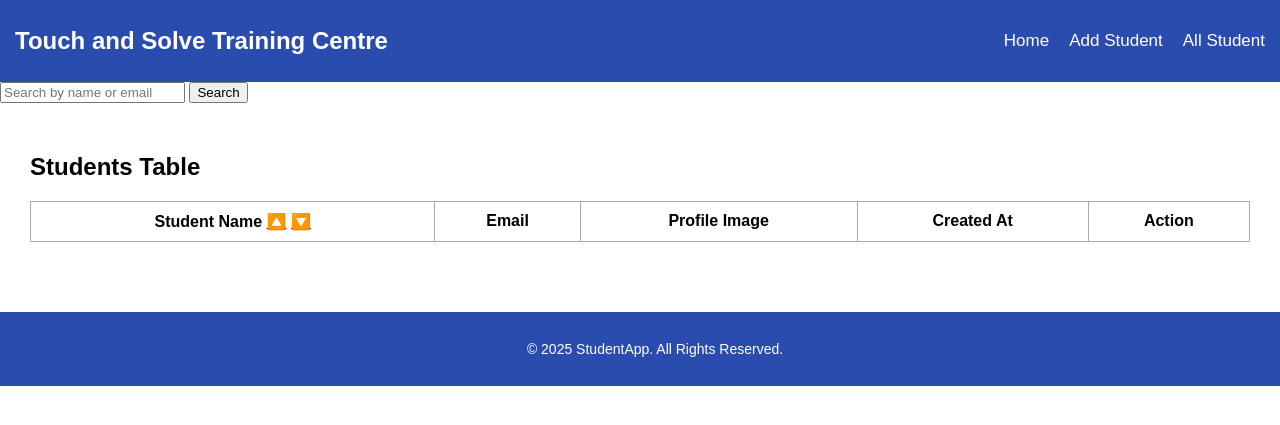
After one commit to NurMohammadakram/django_templates, a Django app: template myProject/student_info/templates/student/all_student.html in a window 1280 px wide. The commit adds this page. Shown: the top 425 px of the page. Run offline with Django 5.2, Linux system fonts and the light colour scheme; the template is opened without the code that fills it, so the values that code supplies are empty.

Commit message:
added create, show functionality

```diff
--- a/myProject/student_info/templates/includes/header.html
+++ b/myProject/student_info/templates/includes/header.html
@@ -2,7 +2,7 @@
     <h2 class="logo">Touch and Solve Training Centre</h2>
     <ul>
         <li><a href="">Home</a></li>
-        <li><a href="/add_student">Add Student</a></li>
-        <li><a href="/all_student">All Student</a></li>
+        <li><a href="{ % url 'add_student' % }">Add Student</a></li>
+        <li><a href="{ % url 'all_student' % }">All Student</a></li>
     </ul>
 </nav>
--- /dev/null
+++ b/myProject/student_info/templates/student/all_student.html
@@ -0,0 +1,62 @@
+
+{% extends 'base.html' %}
+
+
+
+{% block title %}
+All Student - Student Management
+{% endblock title %}
+
+
+
+{% block content %}
+
+<!-- Search Section -->
+<section class="search-section">
+    <form method="GET">
+        <input type="text" name="q" value="{{ request.GET.q }}" placeholder="Search by name or email"
+            class="search-input">
+        <button type="submit" class="search-btn">Search</button>
+    </form>
+</section>
+
+
+<!-- Students Table -->
+<section id="show" class="section">
+    <h2 class="title">Students Table</h2>
+    <table>
+        <thead>
+            <tr>
+                <th>Student Name
+                    <a href="?order=asc" class="sort-icon">🔼</a>
+                    <a href="?order=desc" class="sort-icon">🔽</a>
+                </th>
+                <th>Email</th>
+                <th>Profile Image</th>
+                <th>Created At</th>
+                <th>Action</th>
+            </tr>
+        </thead>
+
+        <tbody>
+
+            {% for student in students %}
+            <tr>
+                <td>{{ student.name }}</td>
+                <td>{{ student.email }}</td>
+                <td><img src="{{ student.image.url }}" width="60"></td>
+                <td>{{ student.created_at }}</td>
+                <td>
+                    <a href="" class="btn view-btn">View</a>
+                    <a href="{% url 'edit_student' student.id %}" class="btn edit-btn">Edit</a>
+                    <a href="" class="btn delete-btn">Delete</a>
+                </td>
+            </tr>
+            {% endfor %}
+
+
+
+        </tbody>
+    </table>
+</section>
+{% endblock content %}
--- a/myProject/student_info/urls.py
+++ b/myProject/student_info/urls.py
@@ -3,5 +3,6 @@ from . import views
 
 urlpatterns = [
     path('', views.home, name='home'),
-
+    path('/add_student', views.add_student, name='add student'),
+    path('/all_student', views.add_student, name='all student')
 ]
```
Also changed, not shown: myProject/student_info/models.py (+9 -1 lines), myProject/student_info/templates/student/add_student.html (added, +30 -0 lines), myProject/student_info/views.py (+34 -4 lines), myProject/student_info/student/add_student.html (deleted), myProject/student_info/student/all_student.html (deleted).
